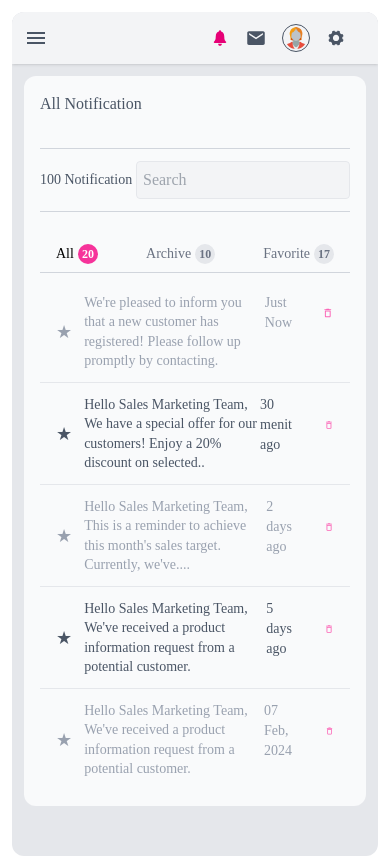
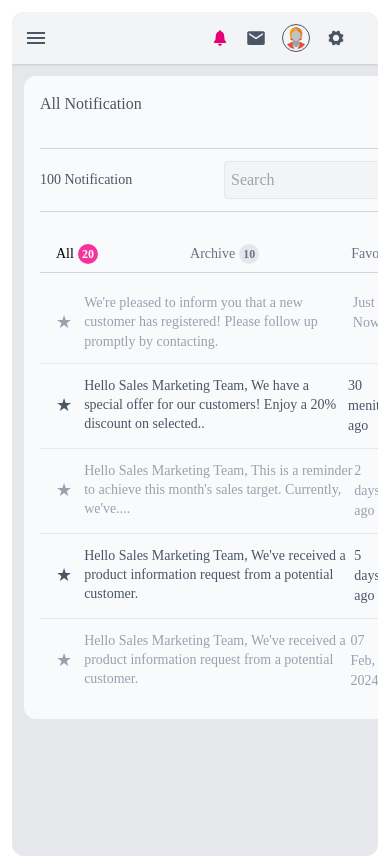
Before and after one commit to shivnilay1516/e-commerce-dashboard, a Next.js app: page / in a window 390 px wide. Both pictures are taken after a click on the button 220 px from the left and 38 px from the top of the page. Built offline with nearby package versions, Linux system fonts and the light colour scheme; a web font is replaced by a local one.

Commit message:
some changes on responsive

```diff
--- a/src/app/components/Analytics.tsx
+++ b/src/app/components/Analytics.tsx
@@ -9,7 +9,7 @@ import ConversionRateBreakdownCard from "./ConversionRateBreakdownCard";
 
 const Analytics = () => {
   return (
-    <div className="overflow-scroll md:overscroll-none w-full md:w-auto m-0 sm:m-1 md:m-2 lg:m-3">
+    <div className="overflow-scroll md:overscroll-none w-full md:w-auto m-0 sm:m-1 md:m-2 lg:m-3 min-w-[430px]">
       <div className="bg-gray-50 text-gray-600 p-4 rounded-xl lg:m-0 md:m-3 sm:m-2 m-2">
         <div className="mb-8 flex justify-between">
           <h3 className="font-medium">Analytics</h3>
--- a/src/app/components/Notification.tsx
+++ b/src/app/components/Notification.tsx
@@ -3,7 +3,7 @@ import { MdDeleteOutline } from "react-icons/md";
 
 const Notification = () => {
   return (
-    <div className="bg-gray-50 text-gray-600 p-4 rounded-xl lg:m-0 md:m-3 sm:m-2 m-2 ">
+    <div className="bg-gray-50 text-gray-600 p-4 rounded-xl lg:m-0 md:m-3 sm:m-2 m-2 min-w-[430px]">
       <h3 className="font-medium mb-8">All Notification</h3>
       <div className="mb-6 flex justify-between border-t border-b border-gray-300 items-center py-3">
         <p className="text-sm">100 Notification</p>
--- a/src/app/components/Setting.tsx
+++ b/src/app/components/Setting.tsx
@@ -22,7 +22,7 @@ const Setting = () => {
   };
 
   return (
-    <div className="bg-gray-50 text-gray-600 p-4 rounded-xl lg:m-0 md:m-5 sm:m-3 m-3">
+    <div className="bg-gray-50 text-gray-600 p-4 rounded-xl lg:m-0 md:m-5 sm:m-3 m-3 min-w-[430px]">
       <div className="mb-8">
         <h3 className="font-medium text-base font-semibold"> Setting</h3>
         <div className="mt-4">
```
